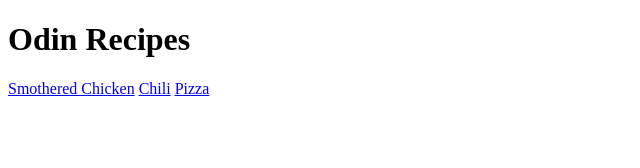
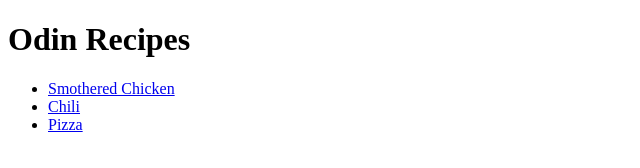
Before and after one commit to captaingpro/odin-recipes, a plain HTML site: page index.html in a window 1280 px wide. Shown: the whole page, without its empty margins (0-640 px from the left). Drawn offline with Linux system fonts and the light colour scheme.

Commit message:
Folder created for recipes

```diff
--- a/index.html
+++ b/index.html
@@ -6,8 +6,11 @@
     </head>
     <body>
         <h1>Odin Recipes</h1>
-        <a href="recipes/odin-recipes/smotheredchicken.html">Smothered Chicken</a>
-        <a href="recipes/odin-recipes/chili.html">Chili</a>
-        <a href="recipes/odin-recipes/pizza.html">Pizza</a>
+        <ul>
+            <li><a href="./recipes/odin-recipes/smotheredchicken.html">Smothered Chicken</a></li>
+            <li><a href="./recipes/odin-recipes/chili.html">Chili</a></li>
+            <li><a href="./recipes/odin-recipes/pizza.html">Pizza</a></li>
+        </ul>
+
     </body>
 </html>
```
Also changed, not shown: recipes/chili.html (renamed from chili.html), recipes/pizza.html (renamed from pizza.html), recipes/smotheredchicken.html (renamed from smotheredchicken.html).
